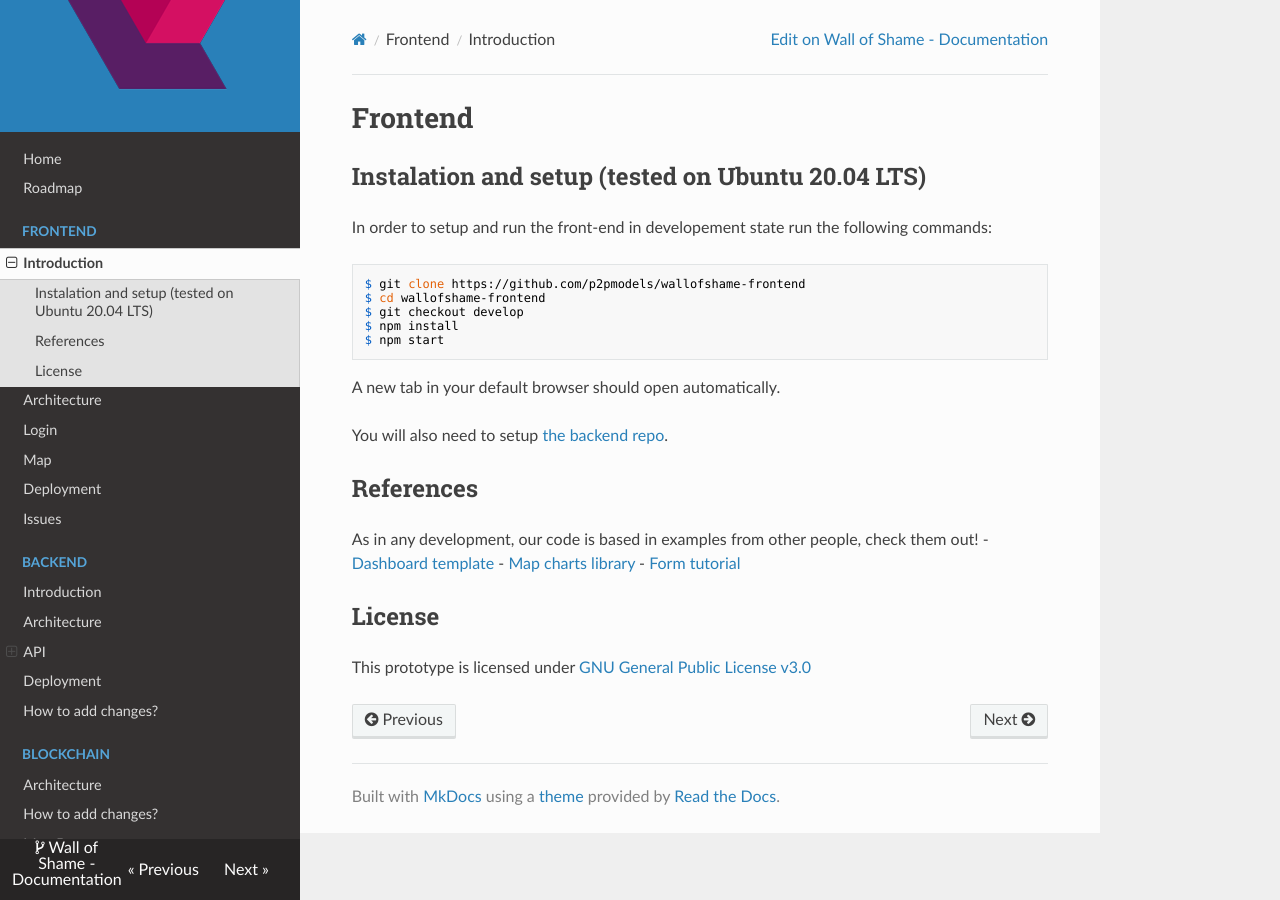
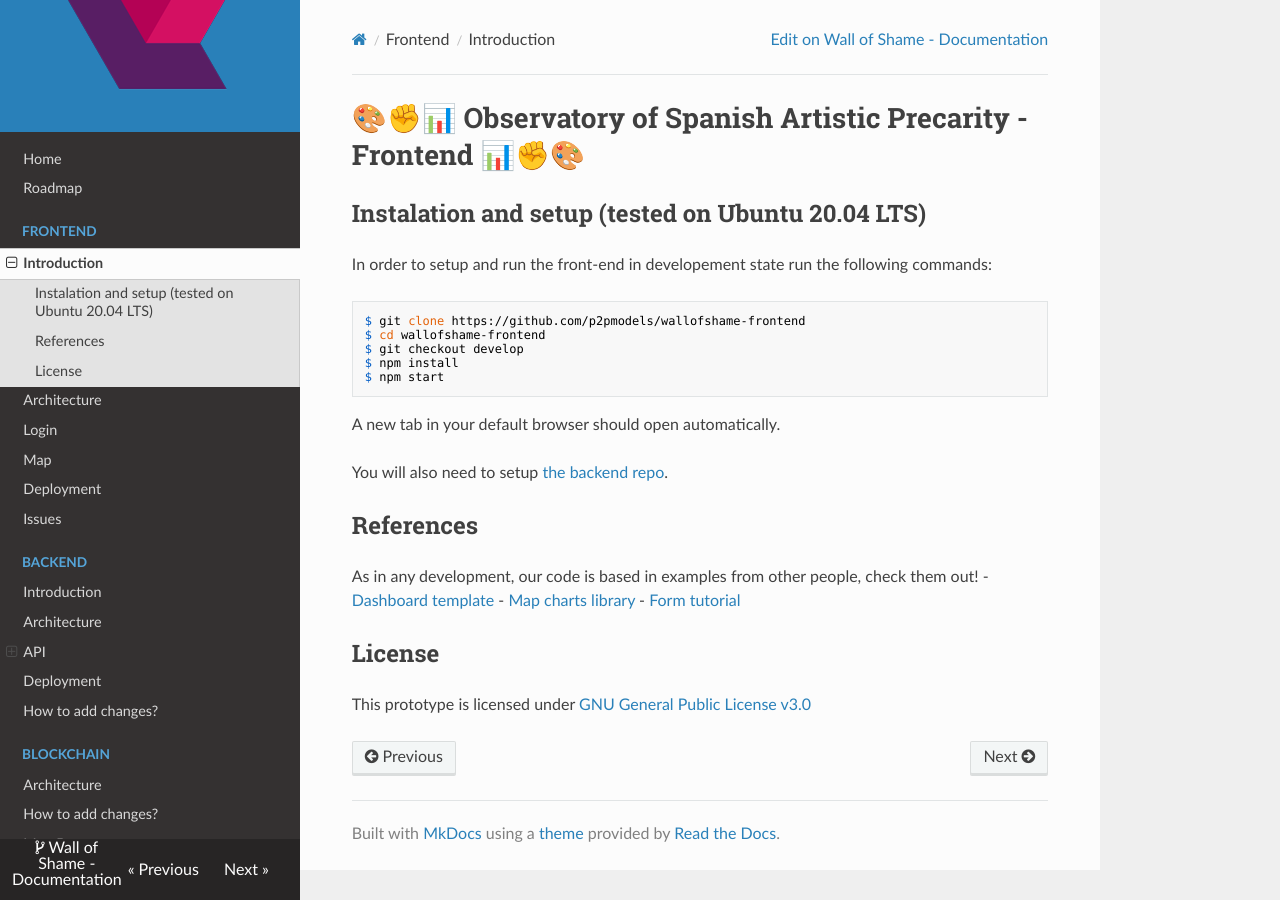
Before and after one commit to P2PModels/wallofshame-docs, an MkDocs documentation site: the page built from docs/frontend/intro.md, in a window 1280 px wide. Built offline with MkDocs 1.6.1, drawn with Linux system fonts in a browser that asks for light colours; nearby versions of some CDN libraries.

Commit message:
some title

```diff
--- a/docs/frontend/intro.md
+++ b/docs/frontend/intro.md
@@ -1,4 +1,4 @@
-# __Frontend__
+# 🎨✊📊 __Observatory of Spanish Artistic Precarity - Frontend__ 📊✊🎨
 
 ## Instalation and setup (tested on Ubuntu 20.04 LTS)
 
```
Also changed, not shown: 2 other files.
